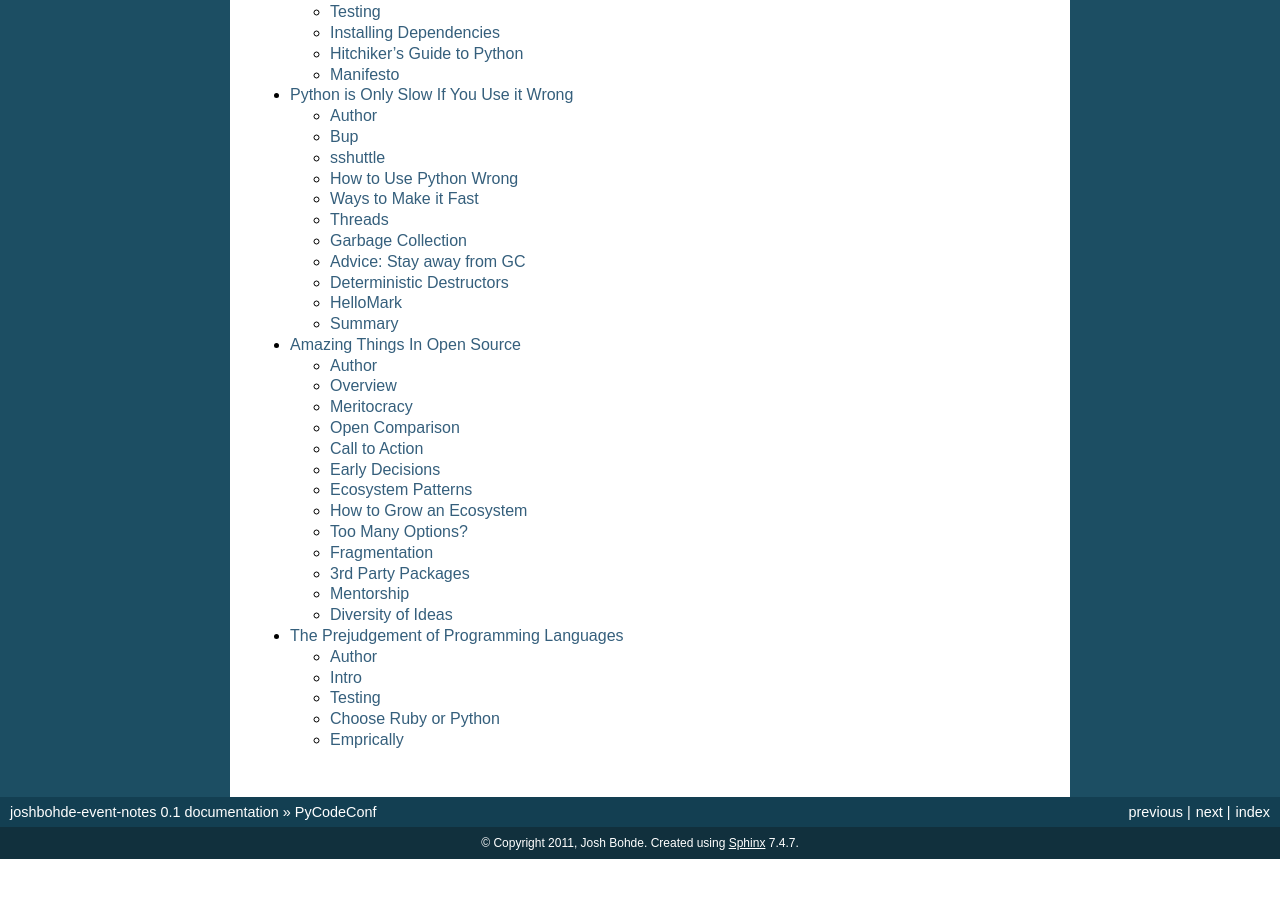
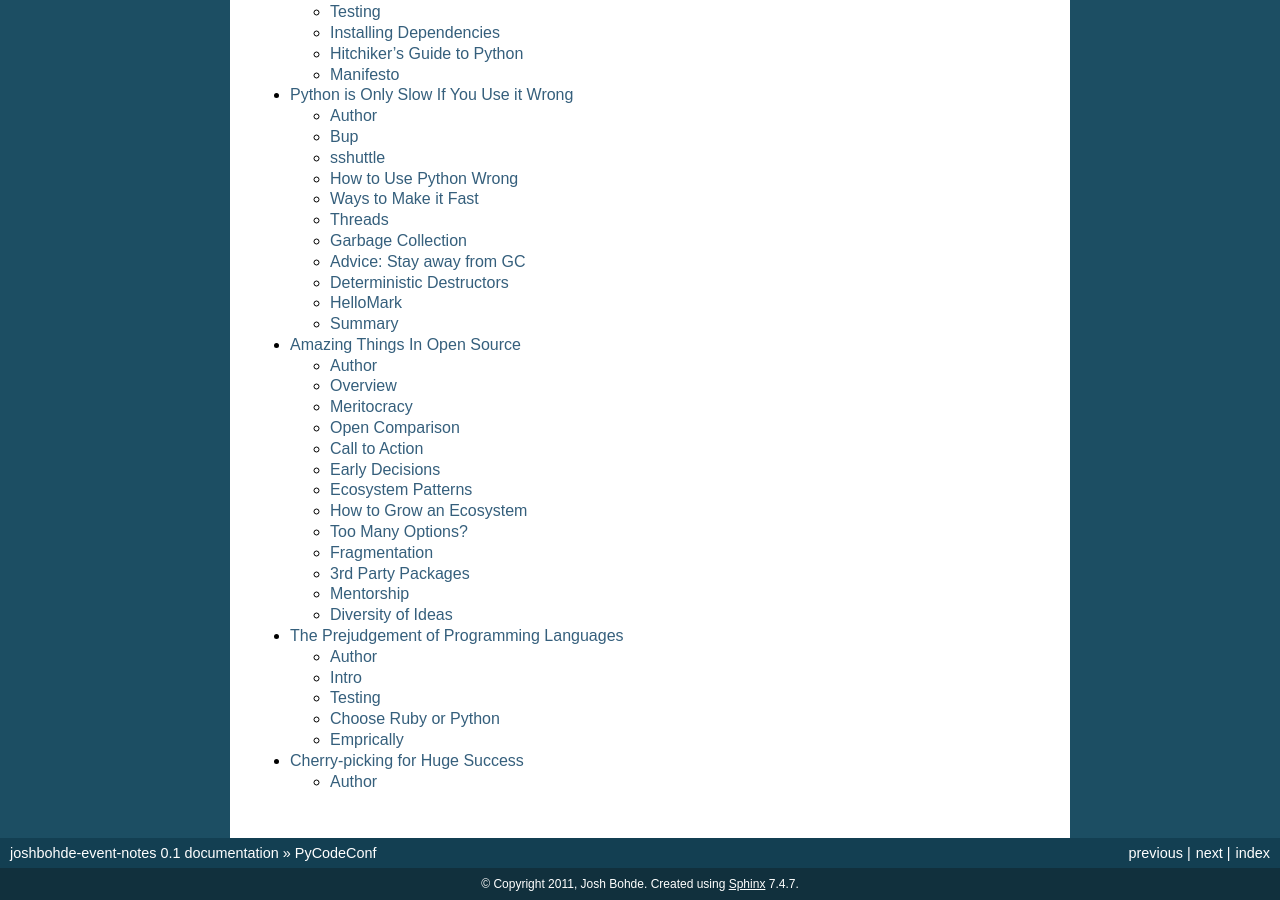
Before and after one commit to bohde/joshbohde-event-notes, a Sphinx documentation site: the page built from source/pycodeconf/index.rst, in a window 1280 px wide and 900 px high, scrolled down 3147 px. Built offline with Sphinx 7.4.7, drawn with Linux system fonts in a browser that asks for light colours; before the commit the page ends 4006 px from its top, so only the background shows below that.

Commit message:
Setup for Cherry-Picking

```diff
--- /dev/null
+++ b/source/pycodeconf/cherry_picking.rst
@@ -0,0 +1,7 @@
+===============================
+Cherry-picking for Huge Success
+===============================
+
+Author
+------
+  * Armin Ronacher (http://twitter.com/mitsuhiko)
--- a/source/pycodeconf/index.rst
+++ b/source/pycodeconf/index.rst
@@ -17,3 +17,4 @@ PyCodeConf
    python_is_only_slow_if_youre_using_it_wrong
    amazing_things_in_open_source
    the_prejudgement
+   cherry_picking
```
